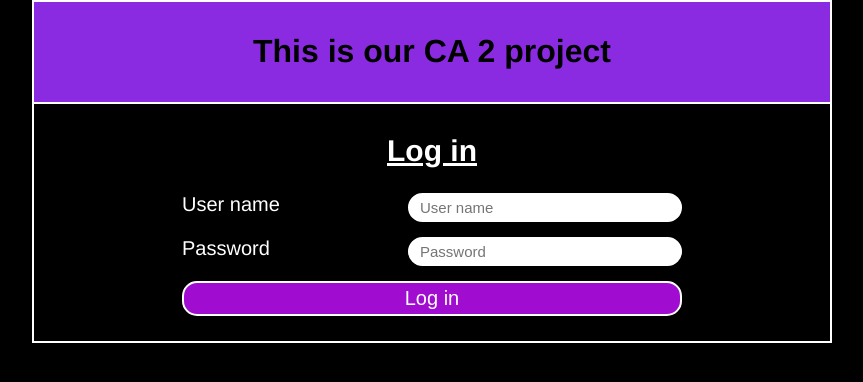
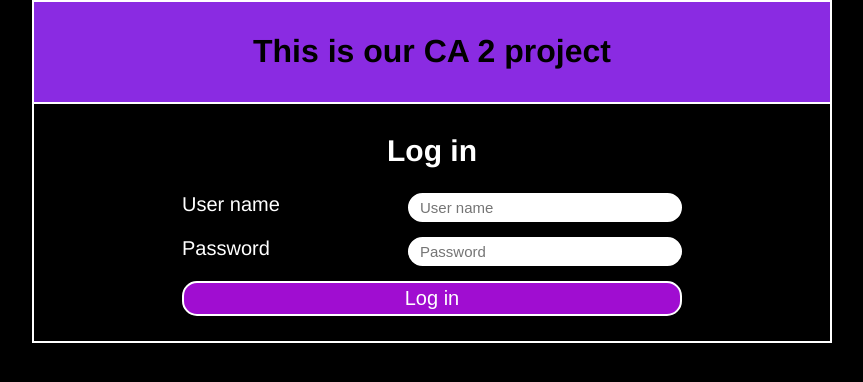
Before and after one commit to Inga-Helgadottir/CA2-front-end, a React (Vite) app: page / in a window 1280 px wide. Shown: the top 382 px of the page, without its empty margins (208-1071 px from the left). Built offline with nearby package versions, Linux system fonts and the light colour scheme.

Commit message:
html og css

```diff
--- a/src/App.jsx
+++ b/src/App.jsx
@@ -1,16 +1,10 @@
-import { useState } from "react";
+import Header from "./components/Header";
+import LogIn from "./components/LogIn";
 import "./styles/App.css";
 import "./styles/form.css";
 
 function App() {
-  /*
-  THIS CODE DOES NOT WORK YET
-  */
-  const [userName, setUserName] = useState("");
-  const [password, setPassword] = useState("");
-  const [loggedIn, setLoggedIn] = useState(false);
-
-  const logIn = async (user) => {
+  const logInFunc = async (user) => {
     const res = await fetch(
       `http://localhost:8080/dat3_startcode_security_war_exploded/api/login`,
       {
@@ -26,70 +20,21 @@ function App() {
     console.log(data);
     setUserName(data);
   };
-
-  const onSubmit = (e) => {
-    e.preventDefault();
-    if (!userName) {
-      alert("Please add a task");
-      return;
-    }
-    if (!password) {
-      alert("Please add a pokemon");
-      return;
-    }
-
-    logIn({ userName, password });
-
-    setUserName("");
-    setPassword("");
-  };
-
   return (
     <div className="App">
-      <header className="border">
-        <h1>This is our CA 2 project</h1>
-      </header>
+      <Header />
       {/*
       Uncomment this when we have links
       and replace the links here and in main.jsx
       and add if else that checks if user is logged in
       if yes show nav else show log in form
-      <nav
-        style={{
-          borderBottom: "solid 1px",
-          paddingBottom: "1rem",
-        }}
-      >
+      <nav>
+      the following has to match the ones in main.jsx
         <Link to="/showHide">Show hide</Link>|
         <Link to="/objectFetchC">Fetch object create</Link>|
       </nav>
       <Outlet /> */}
-      <div className="borderNoTop">
-        <h2>Log in</h2>
-        <form onSubmit={onSubmit}>
-          <div className="form-control">
-            <label>User name</label>
-            <input
-              className="formInput"
-              type="text"
-              placeholder="User name"
-              value={userName}
-              onChange={(e) => setUserName(e.target.value)}
-            ></input>
-          </div>
-          <div className="form-control">
-            <label>Password</label>
-            <input
-              className="formInput"
-              type="password"
-              placeholder="Password"
-              value={password}
-              onChange={(e) => setPassword(e.target.value)}
-            ></input>
-          </div>
-          <input type="submit" value="Log in" className="myButton" />
-        </form>
-      </div>
+      <LogIn onLogIn={logInFunc} />
     </div>
   );
 }
--- /dev/null
+++ b/src/components/Header.jsx
@@ -0,0 +1,11 @@
+import React from "react";
+
+const Header = () => {
+  return (
+    <header className="border">
+      <h1>This is our CA 2 project</h1>
+    </header>
+  );
+};
+
+export default Header;
--- /dev/null
+++ b/src/components/LogIn.jsx
@@ -0,0 +1,59 @@
+import React from "react";
+import { useState } from "react";
+
+const LogIn = ({ logInFunc }) => {
+  /*
+  THIS CODE DOES NOT WORK YET
+  */
+  const [userName, setUserName] = useState("");
+  const [password, setPassword] = useState("");
+  const [loggedIn, setLoggedIn] = useState(false);
+
+  const onSubmit = (e) => {
+    e.preventDefault();
+    if (!userName) {
+      alert("Please add a task");
+      return;
+    }
+    if (!password) {
+      alert("Please add a pokemon");
+      return;
+    }
+
+    logInFunc({ userName, password });
+
+    setUserName("");
+    setPassword("");
+  };
+
+  return (
+    <div className="borderNoTop">
+      <h2>Log in</h2>
+      <form onSubmit={onSubmit}>
+        <div className="form-control">
+          <label>User name</label>
+          <input
+            className="formInput"
+            type="text"
+            placeholder="User name"
+            value={userName}
+            onChange={(e) => setUserName(e.target.value)}
+          ></input>
+        </div>
+        <div className="form-control">
+          <label>Password</label>
+          <input
+            className="formInput"
+            type="password"
+            placeholder="Password"
+            value={password}
+            onChange={(e) => setPassword(e.target.value)}
+          ></input>
+        </div>
+        <input type="submit" value="Log in" className="myButton" />
+      </form>
+    </div>
+  );
+};
+
+export default LogIn;
--- a/src/main.jsx
+++ b/src/main.jsx
@@ -7,13 +7,19 @@ import { BrowserRouter, Routes, Route } from "react-router-dom";
 ReactDOM.createRoot(document.getElementById("root")).render(
   <BrowserRouter>
     <Routes>
-      <Route path="/" element={<App />}></Route>
+      <Route path="/" element={<App />}>
+        {/* all the links should go here*/}
+      </Route>
       <Route
         // default for when the link is wrong
+        // like this http://localhost:3000/hjklhjklh
         path="*"
         element={
           <main style={{ padding: "1rem" }}>
-            <p>There's nothing here!</p>
+            <h1 className="backLinkH2">There's nothing here!</h1>
+            <p className="backLink">
+              <a href="http://localhost:3000">To go back click here!</a>
+            </p>
           </main>
         }
       />
--- a/src/styles/index.css
+++ b/src/styles/index.css
@@ -17,5 +17,17 @@ header {
 }
 .App h2 {
   font-size: 30px;
-  text-decoration: underline;
 }
+nav {
+  border-bottom: solid 1px white;
+  padding-bottom: 1rem;
+}
+.backLinkH2,
+.backLink {
+  text-align: center;
+  margin-top: 55px;
+}
+.backLink a {
+  font-size: 30px;
+  color: greenyellow;
+}
```
